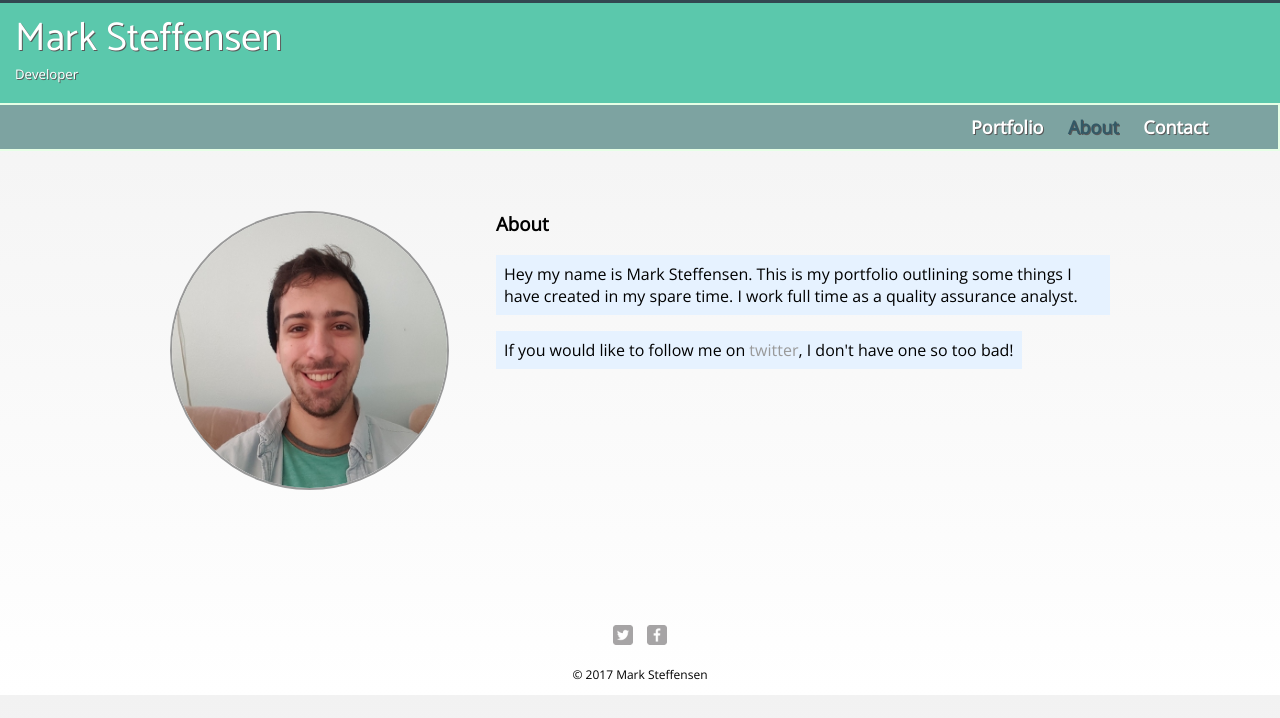
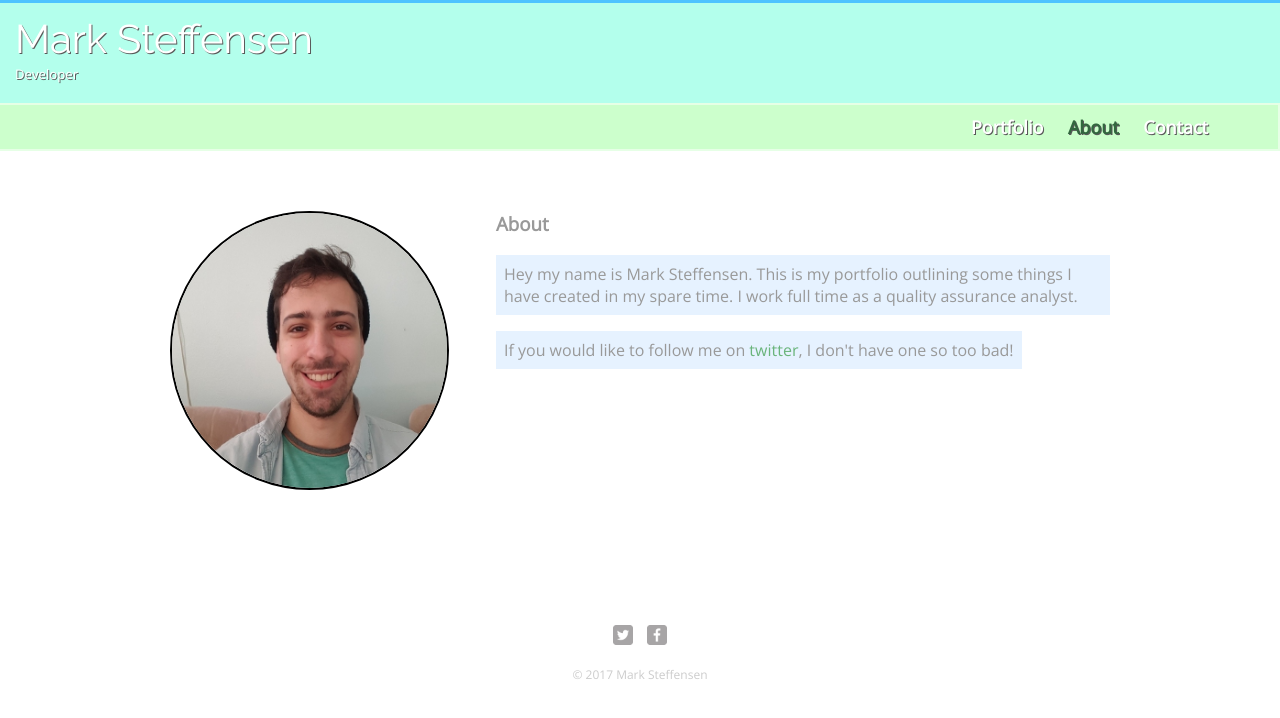
Before and after one commit to youngxblood/AboutMe-HTMLCSSJS, a plain HTML site: page about.html in a window 1280 px wide. Drawn offline with nearby package versions, Linux system fonts and the light colour scheme.

Commit message:
Revert "Feature"

```diff
--- a/about.html
+++ b/about.html
@@ -5,15 +5,14 @@
 	<link rel="styles.css">
 	<title>Mark Steffensen | Developer</title>
 	<link rel="stylesheet" href="css/normalize.css">
-	<link href="https://fonts.googleapis.com/css?family=Open+Sans|Catamaran" rel="stylesheet">
+	<link href="https://fonts.googleapis.com/css?family=Open+Sans|Raleway" rel="stylesheet">
 	<link rel="stylesheet" href="css/styles.css">
 	<link rel="stylesheet" href="css/responsive.css">
-	<meta name="viewport" content="width=device-width, initial-scale=1.0">
 </head>
 <body>
 <header>
 	<a href="index.html" id= "logo">
-		<h1 class="h1-underline">Mark Steffensen</h1>
+		<h1>Mark Steffensen</h1>
 		<h2>Developer</h2>
 	</a>
 	<nav>
--- a/css/responsive.css
+++ b/css/responsive.css
@@ -53,7 +53,7 @@
 
 
 	nav {
-		background: #7DA3A1;
+		background: #ccffcc;
 		float: right;
 		font-size: 1.125em;
 		/*margin-right: 5%;*/
@@ -65,7 +65,6 @@
 
 	h1 {
 		font-size: 2.5em;
-
 	}
 
 	h2 {
--- a/css/styles.css
+++ b/css/styles.css
@@ -40,30 +40,7 @@ header {
 	padding: 5px 0 0 0;
 	width: 100%;
 }
-/* STYLE BLOCK BELOW DEFINE TITLE UNDERLINE */
-.h1-underline {
-	position: relative;
-	color: #fff;
-}
-.h1-underline:before {
-	content            : "";
-	position           : absolute;
-	width              : 100%;
-	height             : 2px;
-	bottom             : -6px;
-	left               : 0;
-	background-color   : #FFF;
-	visibility         : hidden;
-	-webkit-transform  : scaleX(0);
-	transform          : scaleX(0);
-	-webkit-transition : all 0.3s ease-in-out 0s;
-	transition         : all 0.3s ease-in-out 0s;
-}
-.h1-underline:hover:before {
-	visibility: visible;
-	-webkit-transform: scaleX(1);
-	transform: scaleX(1);
-}
+
 
 #logo {
     text-align: center;
@@ -71,9 +48,8 @@ header {
 }
 
 h1 {
-    font-family: 'Catamaran', sans-serif;
+    font-family: 'Raleway', sans-serif;
     margin: 15px;
-	color: #fff;
     font-size: 1.75em;
     font-weight: normal;
 	text-shadow: 1px 1px #595959;
@@ -118,27 +94,6 @@ nav a {
 	text-shadow: 1px 1px #595959;
 }
 
-nav  a:before {
-	content: "";
-	position: absolute;
-	width: 100%;
-	height: 2px;
-	bottom: 12px;
-	left: 0;
-	background-color: #fff;
-	visibility: hidden;
-	-webkit-transform: scaleX(0);
-	transform: scaleX(0);
-	-webkit-transition: all 0.3s ease-in-out 0s;
-	transition: all 0.3s ease-in-out 0s;
-}
-
-nav  a:hover:before {
-	visibility: visible;
-	-webkit-transform: scaleX(1);
-	transform: scaleX(1);
-}
-
 
 /*
 **************************
@@ -151,6 +106,7 @@ footer {
     text-align: center;
     clear: both;
     padding-top: 50px;
+    color: #ccc;
 }
 
 .social-icon {
@@ -201,7 +157,7 @@ footer {
 	display: block;
 	max-width: 275px;
 	margin: 0 auto 30px;
-	border: solid #999 2px;
+	border: solid black 2px;
 	border-radius: 100%;
 
 
@@ -253,35 +209,35 @@ footer {
 
 /* site body */
 body {
-	background-image: linear-gradient(#f2f2f2, #fff);
+    background-color: #fff;
+    color: #999;
 }
 
 /* Green header */
 header {
 
-	background:   #5BC8AC;
-	border-top: solid #324851 3px;
+	background:   #b3ffec;
+	border-top: solid #4dc3ff 3px;
 	width: 100%;
     /*border-color: #ccfff2;*/
 }
 
-
 /* nav background on mobile */
 nav {
 	float: right;
-	background: #7DA3A1;
+	background: #ccffcc;
 	border: #e6ffe6 solid 2px;
 	width: 100%;
 }
 
 /* Logo text */
 h1, h2 {
-	color : #FFF;
+    color: #fff;
 }
 
 /* links */
 a {
-    color: #999;
+    color: #6ab47b;
 }
 
 /* nav link */
@@ -291,10 +247,8 @@ nav a, nav a:visited {
 }
 /* Selected nav link */
 nav a.selected, nav a:hover {
-    color: #335966;
+    color: #32673f;
 	text-shadow: 1px 1px #595959;
-	position: relative;
-	text-decoration: none;
 }
 
 .paragraph-background {
```
Also changed, not shown: contact.html (+2 -3 lines), index.html (+2 -3 lines).
